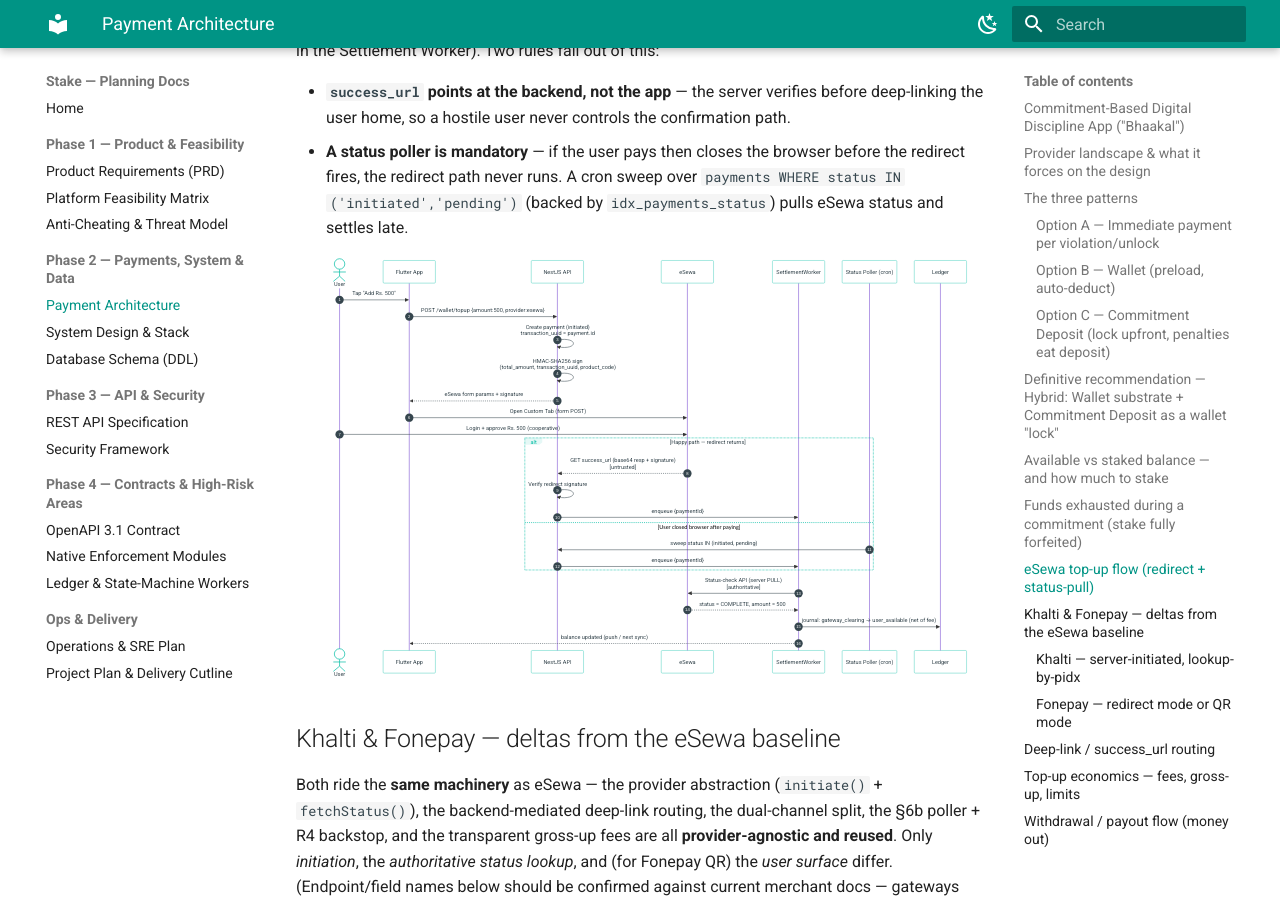
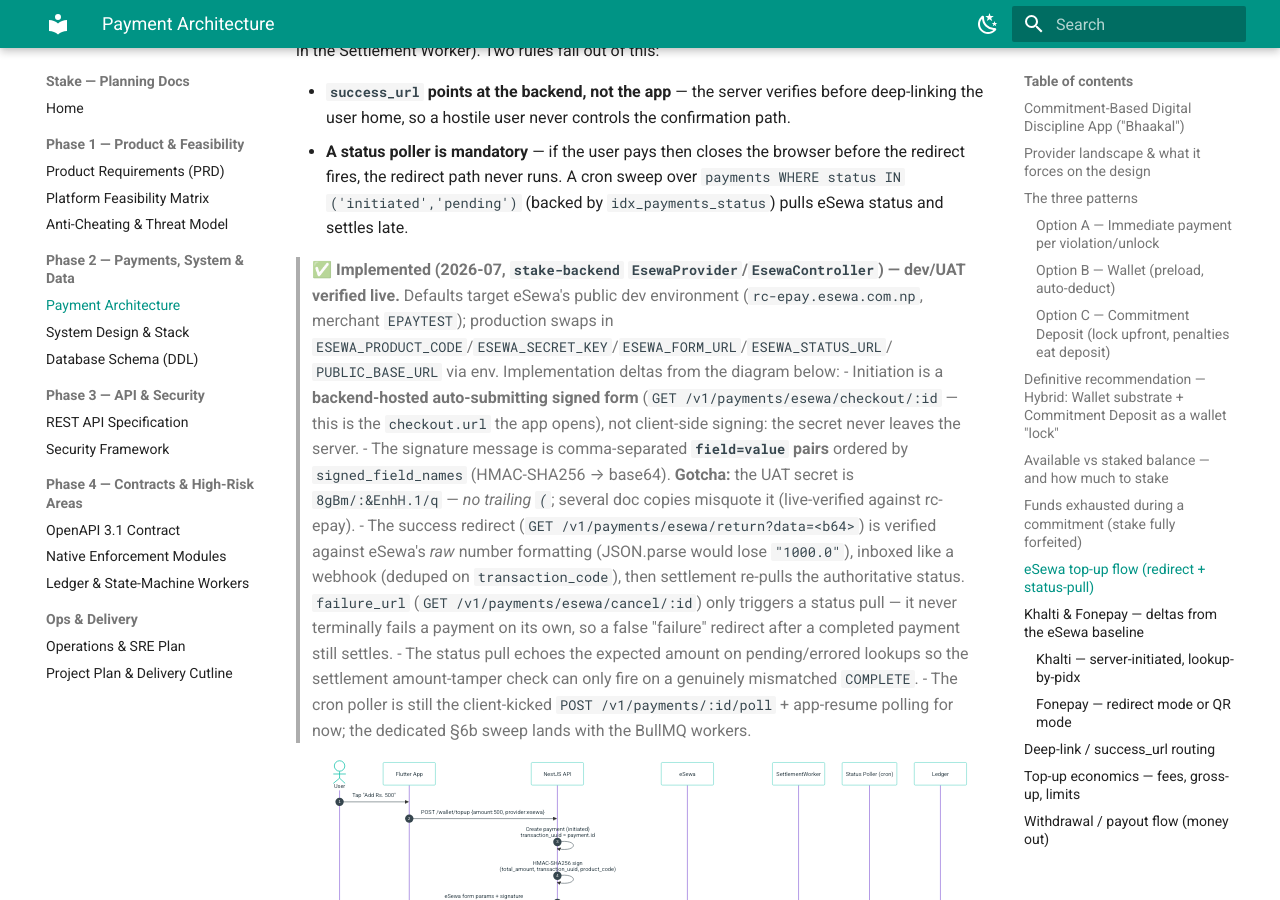
Before and after one commit to JEEVANRAWAL/stake-app-doc, an MkDocs documentation site: the page built from docs/payments/payment-architecture.md, in a window 1280 px wide and 900 px high, scrolled down 5172 px. Built offline with MkDocs 1.6.1 and Material for MkDocs 9.7.7, drawn with Linux system fonts in a browser that asks for light colours.

Commit message:
Docs: eSewa ePay v2 top-up implemented (dev/UAT live-verified)
Records the implementation deltas in payment-architecture.md (backend-hosted
signed checkout form, field=value HMAC message, raw-literal redirect
verification, echo-on-pending status pulls, cancel-never-fails) and the UAT
secret-key gotcha (no trailing "(" ). CLAUDE.md status updated.

Co-Authored-By: Claude Fable 5 <noreply@anthropic.com>

````diff
--- a/docs/payments/payment-architecture.md
+++ b/docs/payments/payment-architecture.md
@@ -150,6 +150,25 @@ untrusted**. The authoritative confirmation is always a **server-side status-che
 - **A status poller is mandatory** — if the user pays then closes the browser before the redirect
   fires, the redirect path never runs. A cron sweep over `payments WHERE status IN
   ('initiated','pending')` (backed by `idx_payments_status`) pulls eSewa status and settles late.
+
+> **✅ Implemented (2026-07, `stake-backend` `EsewaProvider`/`EsewaController`) — dev/UAT verified live.**
+> Defaults target eSewa's public dev environment (`rc-epay.esewa.com.np`, merchant `EPAYTEST`);
+> production swaps in `ESEWA_PRODUCT_CODE`/`ESEWA_SECRET_KEY`/`ESEWA_FORM_URL`/`ESEWA_STATUS_URL`/
+> `PUBLIC_BASE_URL` via env. Implementation deltas from the diagram below:
+> - Initiation is a **backend-hosted auto-submitting signed form** (`GET /v1/payments/esewa/checkout/:id`
+>   — this is the `checkout.url` the app opens), not client-side signing: the secret never leaves the server.
+> - The signature message is comma-separated **`field=value` pairs** ordered by `signed_field_names`
+>   (HMAC-SHA256 → base64). **Gotcha:** the UAT secret is `8gBm/:&EnhH.1/q` — *no trailing `(`*; several
+>   doc copies misquote it (live-verified against rc-epay).
+> - The success redirect (`GET /v1/payments/esewa/return?data=<b64>`) is verified against eSewa's *raw*
+>   number formatting (JSON.parse would lose `"1000.0"`), inboxed like a webhook (deduped on
+>   `transaction_code`), then settlement re-pulls the authoritative status. `failure_url`
+>   (`GET /v1/payments/esewa/cancel/:id`) only triggers a status pull — it never terminally fails a
+>   payment on its own, so a false "failure" redirect after a completed payment still settles.
+> - The status pull echoes the expected amount on pending/errored lookups so the settlement
+>   amount-tamper check can only fire on a genuinely mismatched `COMPLETE`.
+> - The cron poller is still the client-kicked `POST /v1/payments/:id/poll` + app-resume polling for
+>   now; the dedicated §6b sweep lands with the BullMQ workers.
 
 ```mermaid
 sequenceDiagram
````
Also changed, not shown: CLAUDE.md (+2 -1 lines).
